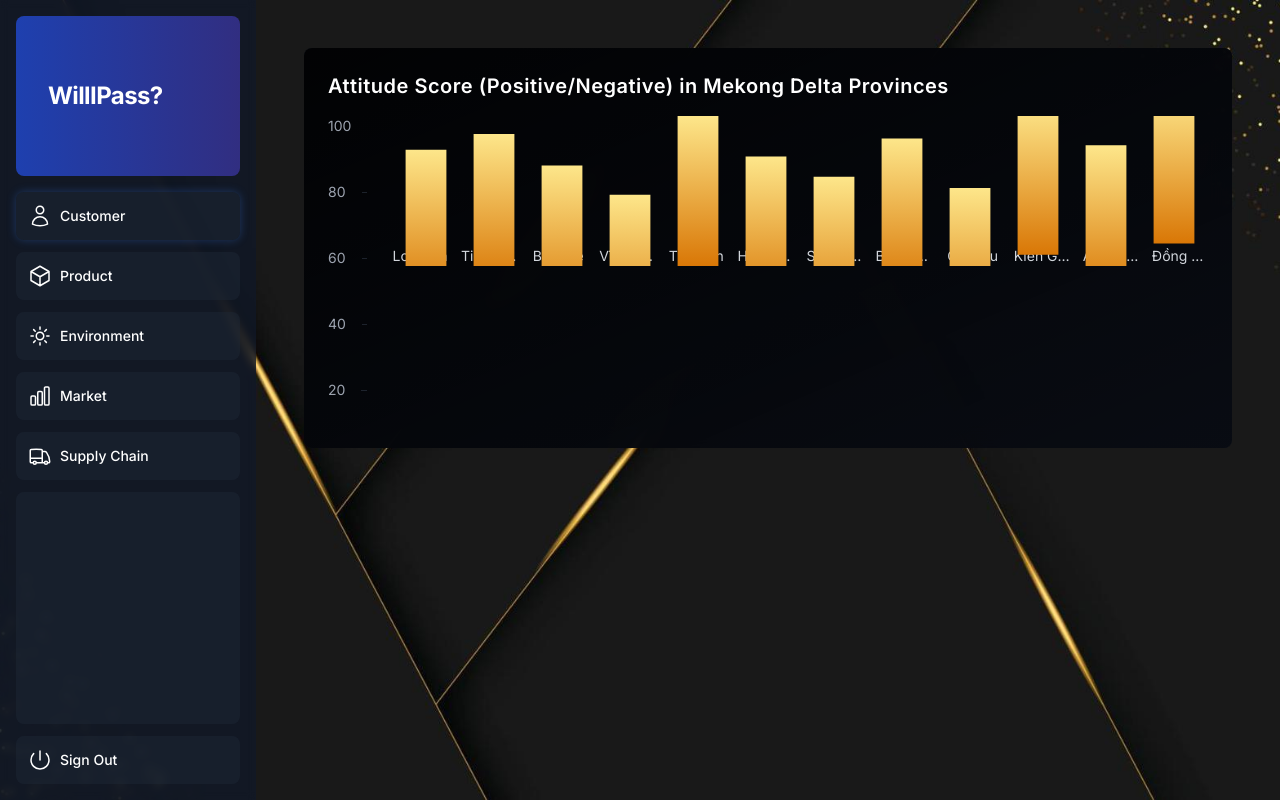
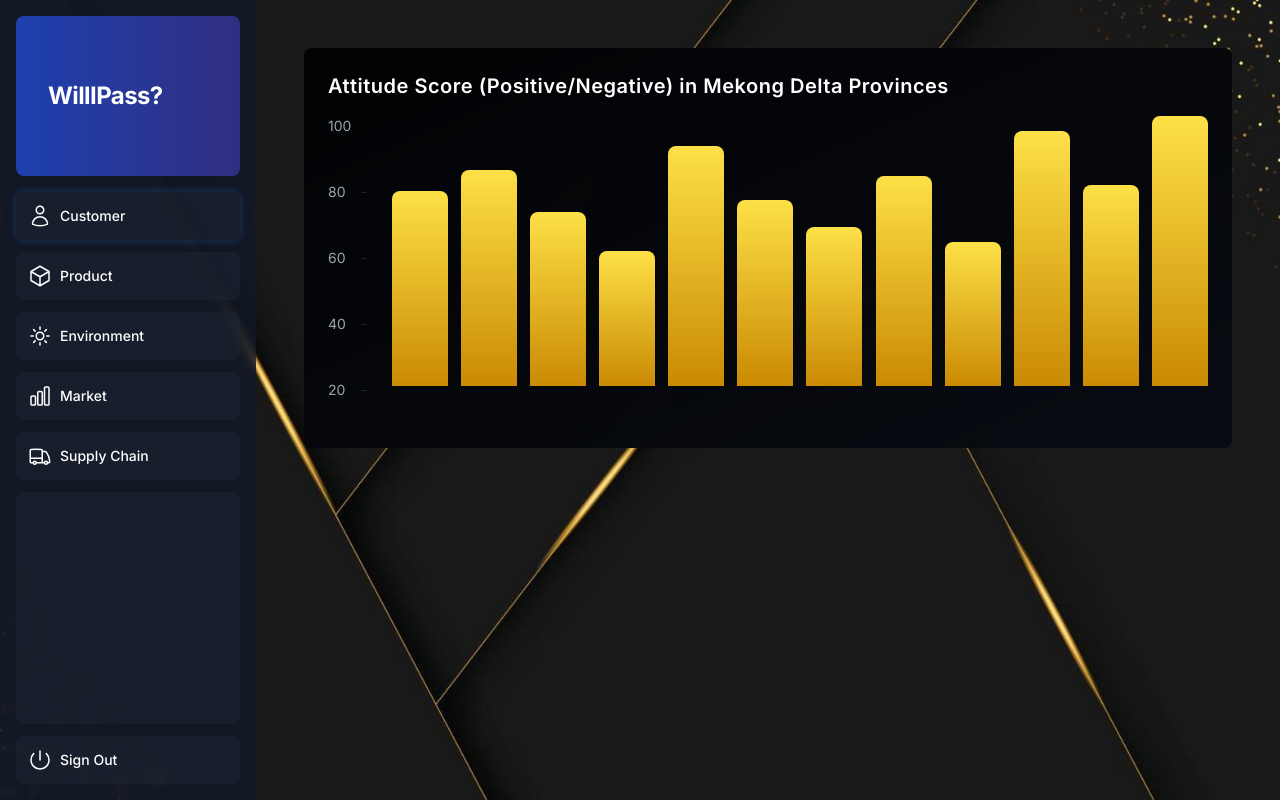
Before and after one commit to vbphuong/nextjs-dashboard, a Next.js app: page /dashboard in a window 1280 px wide. Built offline with nearby package versions, Linux system fonts and the light colour scheme; a web font is replaced by a local one.

Commit message:
doimaimotnguoi

```diff
--- a/app/ui/dashboard/attitude-chart.tsx
+++ b/app/ui/dashboard/attitude-chart.tsx
@@ -52,60 +52,34 @@ export default function AttitudeChart() {
           ))}
         </div>
 
-        <div className="relative flex-1 pl-16 h-[300px] md:h-[350px] z-10">
-          <svg className="w-full h-full" preserveAspectRatio="none">
-            {provinces.map((province, index) => {
-              const barWidth = 100 / provinces.length;
-              const barHeight = (province.score / maxScore) * 150;
-              const xPosition = (index * barWidth) + (barWidth * 0.2);
-              const barActualWidth = barWidth * 0.6;
-
-              return (
-                <g key={province.name}>
-                  <rect
-                    x={`${xPosition}%`}
-                    y={`${120 - barHeight}%`}
-                    width={`${barActualWidth}%`}
-                    height={`${barHeight}%`}
-                    fill="url(#barGradient)"
-                    className="transition-all duration-500 hover:fill-[url(#barHoverGradient)] hover:shadow-[0_0_15px_rgba(234,179,8,0.6)]"
+        <div className="flex-1 flex justify-between items-end pl-16 h-[300px] md:h-[350px] relative z-10">
+          {provinces.map((province, index) => (
+            <div
+              key={province.name}
+              className="relative flex flex-col items-center w-10 md:w-14"
               onMouseEnter={() => setHoveredProvince(province)}
               onMouseLeave={() => setHoveredProvince(null)}
+            >
+              <div
+                className="bg-gradient-to-t from-yellow-600 to-yellow-300 rounded-t-lg w-full"
                 style={{
+                  height: `${(province.score / maxScore) * 300}px`,
+                  minHeight: '0',
                   animation: `grow ${0.8 + index * 0.1}s ease-out forwards`,
                   animationDelay: `${index * 0.1}s`,
                   transformOrigin: 'bottom',
                 }}
               />
               {hoveredProvince?.name === province.name && (
-                    <text
-                      x={`${xPosition + barActualWidth / 2}%`}
-                      y={`${100 - barHeight - 5}%`}
-                      textAnchor="middle"
-                      fill="white"
-                      fontSize="12"
-                      className="z-20"
-                    >
+                <div className="absolute -top-8 bg-gray-800 text-white text-xs rounded-md px-2 py-1 shadow-lg z-20">
                   {province.score}
-                    </text>
+                </div>
               )}
-                </g>
-              );
-            })}
-            <defs>
-              <linearGradient id="barGradient" x1="0%" y1="100%" x2="0%" y2="0%">
-                <stop offset="0%" style={{ stopColor: '#D97706', stopOpacity: 1 }} />
-                <stop offset="100%" style={{ stopColor: '#FDE68A', stopOpacity: 1 }} />
-              </linearGradient>
-              <linearGradient id="barHoverGradient" x1="0%" y1="100%" x2="0%" y2="0%">
-                <stop offset="0%" style={{ stopColor: '#F59E0B', stopOpacity: 1 }} />
-                <stop offset="100%" style={{ stopColor: '#FEF3C7', stopOpacity: 1 }} />
-              </linearGradient>
-            </defs>
-          </svg>
+            </div>
+          ))}
         </div>
 
-        <div className="absolute bottom-0 left-0 w-full pl-16 pt-20">
+        <div className="absolute bottom-0 left-0 w-full pl-16 pb-2">
           <div className="flex justify-between text-sm text-gray-300 z-10">
             {provinces.map((province) => (
               <span
--- a/app/ui/global.css
+++ b/app/ui/global.css
@@ -165,13 +165,12 @@ input[type='number']::-webkit-outer-spin-button {
 
 @keyframes grow {
   from {
-    height: 0;
+    transform: scaleY(0);
   }
   to {
-    height: 100%;
+    transform: scaleY(1);
   }
 }
-
 
 .animate-fadeIn {
   animation: fadeIn 0.5s ease-out;
```
Lines whose indentation alone changed are shown as unchanged.
